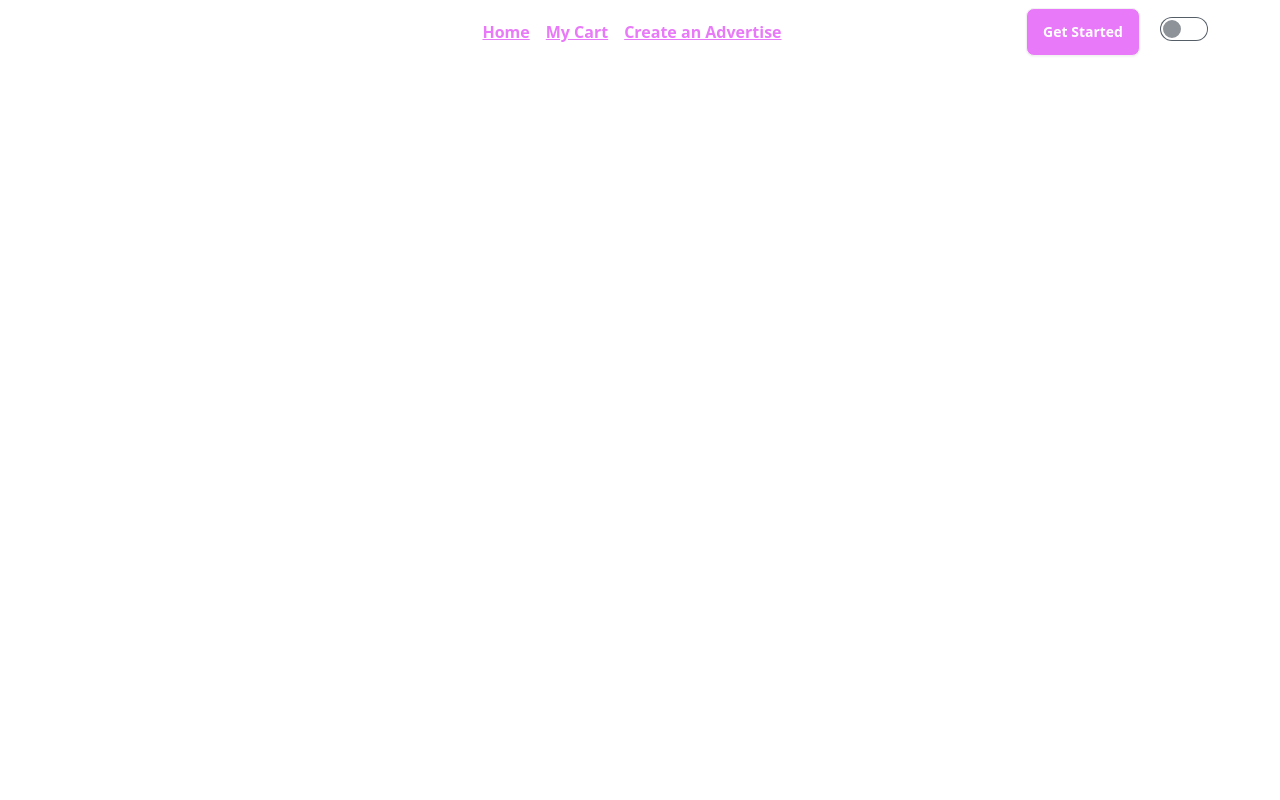
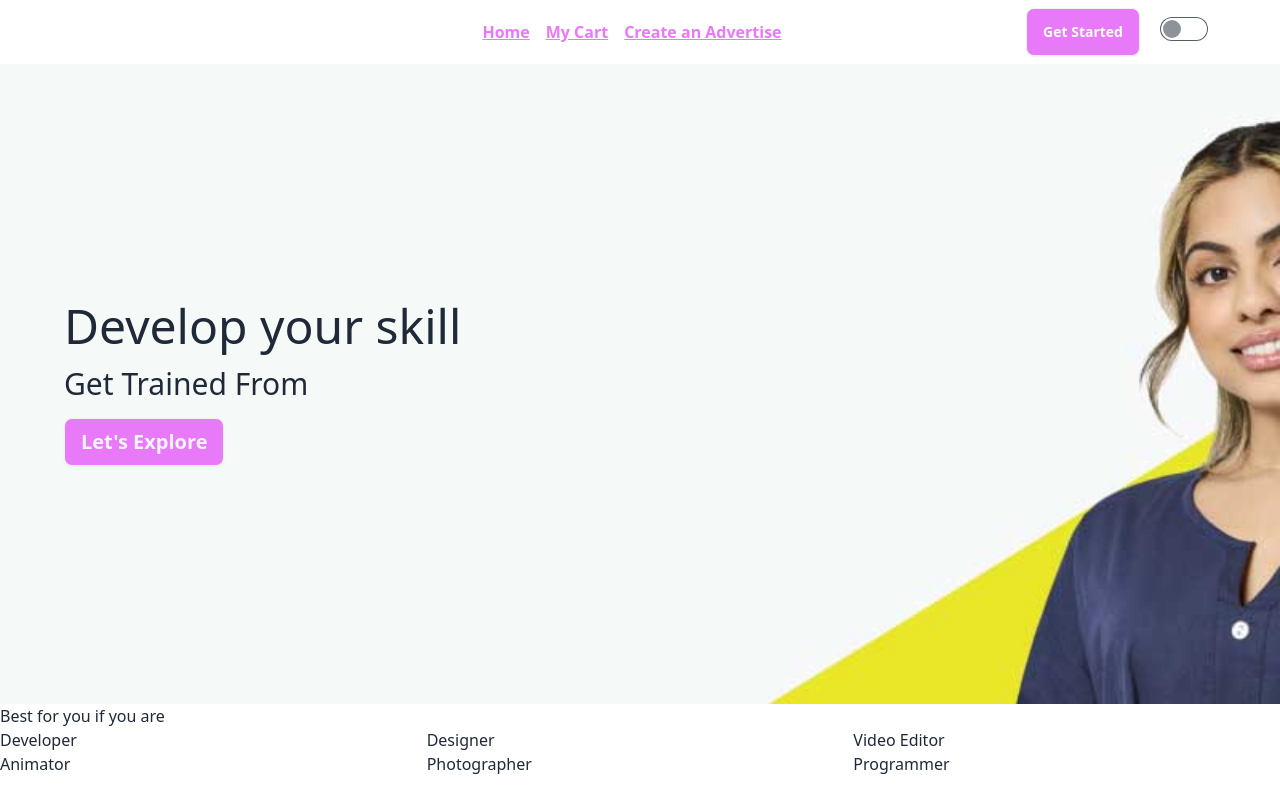
Before and after one commit to ShirinRia/Task_Management_Platform_Client, a React (Vite) app: page / in a window 1280 px wide. Built offline with nearby package versions, Linux system fonts and the light colour scheme; no server answers.

Commit message:
Banner designed

```diff
--- /dev/null
+++ b/src/Layout/Pages/Benefitted/Benefitted.jsx
@@ -0,0 +1,42 @@
+
+const Benefitted = () => {
+    return (
+        <div>
+            <h3>Best for you if you are</h3>
+            <div className="grid grid-cols-3">
+                <div>
+                    <p>
+                        Developer
+                    </p>
+                </div>
+                <div>
+                    <p>
+                        Designer
+                    </p>
+                </div>
+                <div>
+                    <p>
+                        Video Editor
+                    </p>
+                </div>
+                <div>
+                    <p>
+                        Animator
+                    </p>
+                </div>
+                <div>
+                    <p>
+                        Photographer
+                    </p>
+                </div>
+                <div>
+                    <p>
+                        Programmer
+                    </p>
+                </div>
+            </div>
+        </div>
+    );
+};
+
+export default Benefitted;
--- /dev/null
+++ b/src/Layout/Pages/Home/Banner/Banner.jsx
@@ -0,0 +1,20 @@
+import banner from '../../../../assets/banner.jpg'
+
+
+const Banner = () => {
+    return (
+        <div className='h-[80vh] bg-cover bg-no-repeat flex items-center px-16' style={{backgroundImage: `url(${banner})`, repeat:'no-repeat'}}>
+            <div className='space-y-4'>
+                <h3 className='text-5xl'>
+                    Develop your skill
+                </h3>
+                <p className='text-3xl'>Get Trained From</p>
+                 {/* eslint-disable-next-line react/no-unescaped-entities */}
+                <button className='btn bg-[#e879f9] text-slate-100 text-xl '>Let's Explore</button>
+            </div>
+
+        </div>
+    );
+};
+
+export default Banner;
--- a/src/Layout/Pages/Home/Home.jsx
+++ b/src/Layout/Pages/Home/Home.jsx
@@ -1,9 +1,12 @@
+import Benefitted from "../Benefitted/Benefitted";
+import Banner from "./Banner/Banner";
 
 
 const Home = () => {
     return (
         <div>
-
+            <Banner/>
+            <Benefitted/>
         </div>
     );
 };
```
Also changed, not shown: src/assets/banner.jpg (added).
